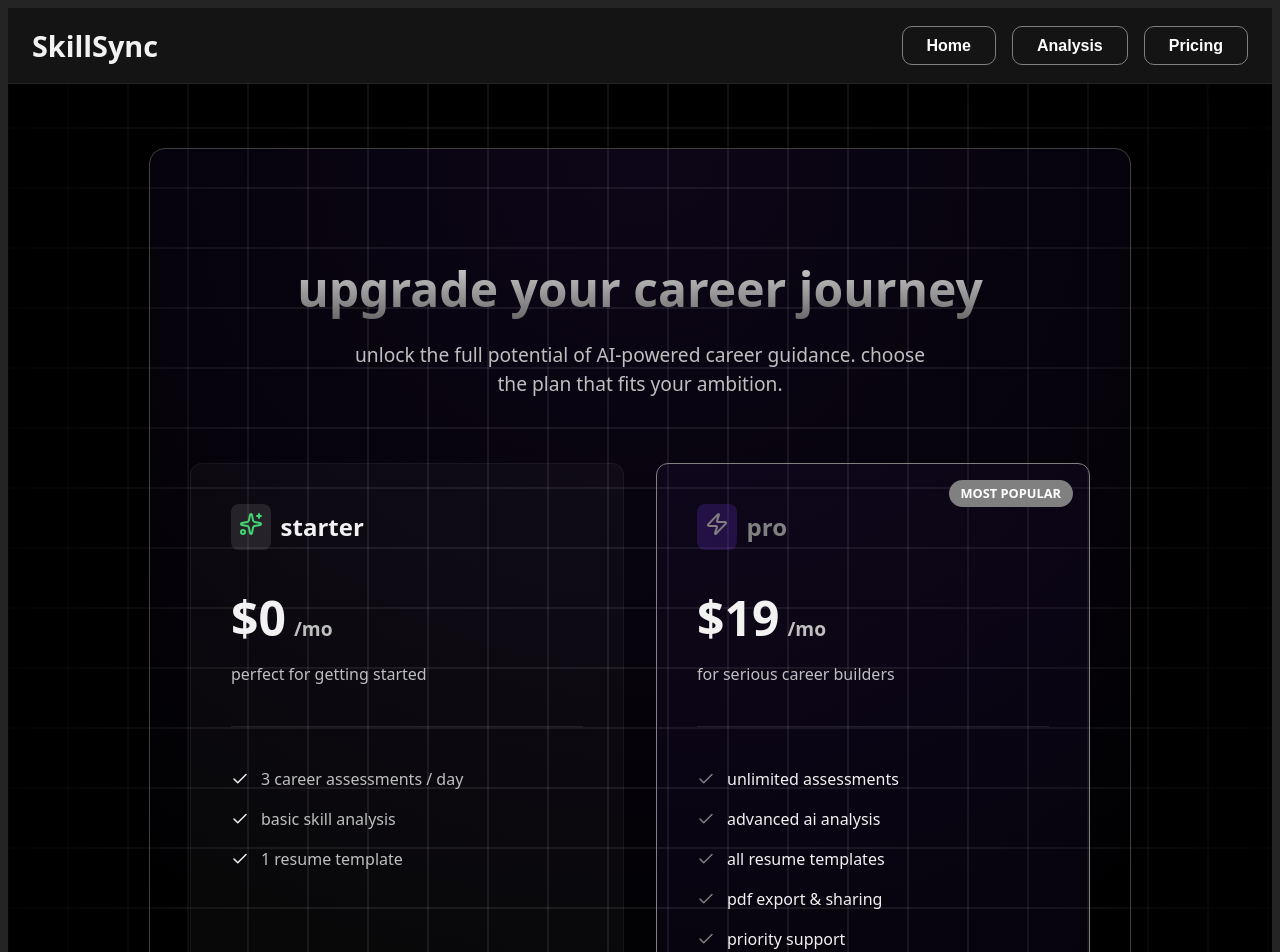
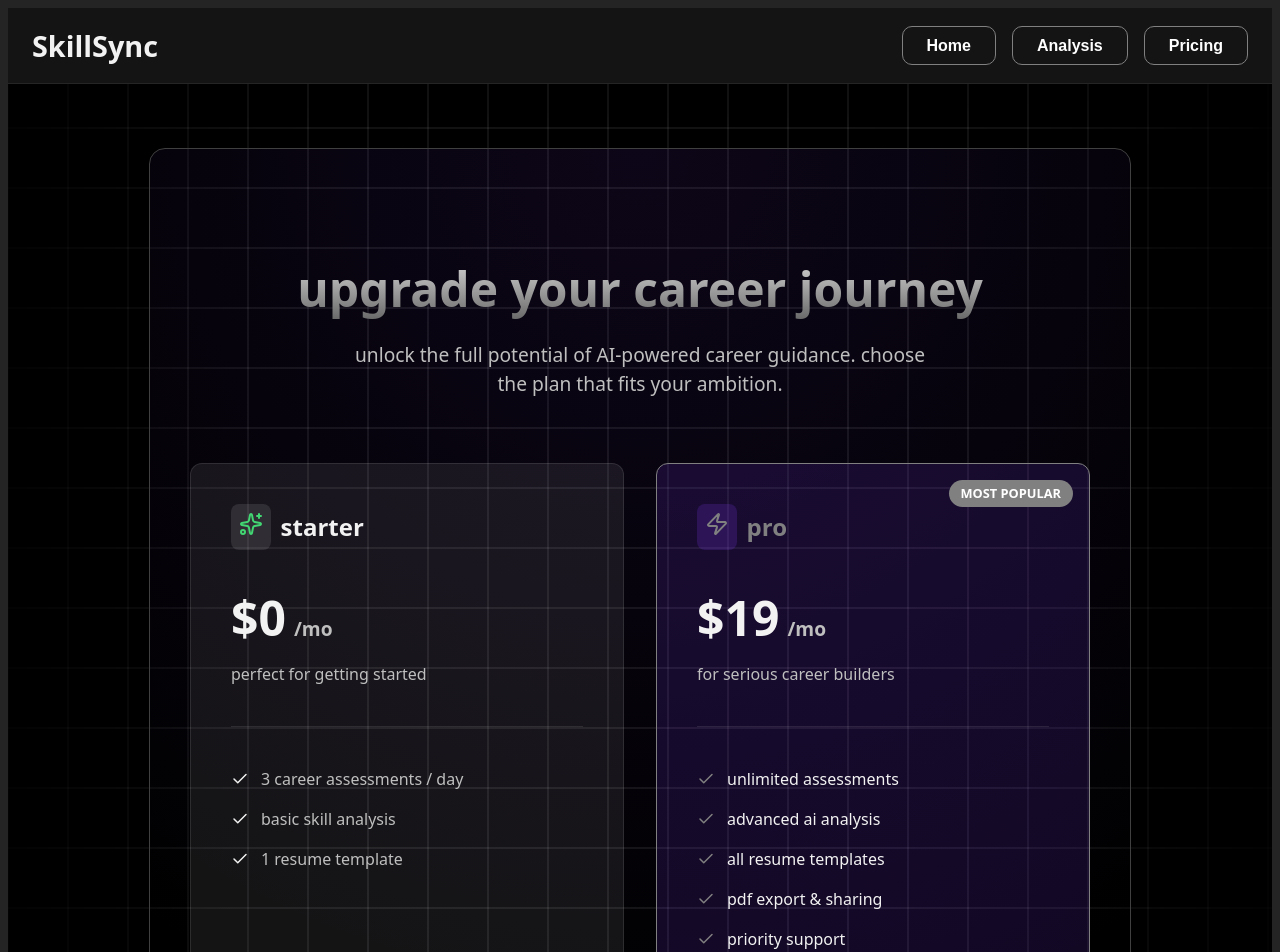
Before and after one commit to Banshal-Yadav/CareerAI-SaaS, a React (Vite) app: page /pricing in a window 1280 px wide. Shown: the top 952 px of the page. Built offline with nearby package versions, Linux system fonts and the light colour scheme; no server answers.

Commit message:
enhance pricing visibility with darker backgrounds

```diff
--- a/src/components/Pricing/ComparisonTable.jsx
+++ b/src/components/Pricing/ComparisonTable.jsx
@@ -14,7 +14,7 @@ const ComparisonTable = () => {
     return (
         <div style={{
             marginTop: '4rem',
-            background: 'rgba(10, 10, 10, 0.8)',
+            background: 'rgba(0, 0, 0, 0.9)',
             backdropFilter: 'blur(12px)',
             borderRadius: '16px',
             padding: '2rem',
--- a/src/pages/Pricing.jsx
+++ b/src/pages/Pricing.jsx
@@ -29,8 +29,8 @@ const Pricing = ({ id }) => {
                     display: 'flex',
                     flexDirection: 'column',
                     gap: '1.5rem',
-                    background: 'rgba(255, 255, 255, 0.03)',
-                    border: '1px solid rgba(255, 255, 255, 0.05)'
+                    background: 'rgba(255, 255, 255, 0.08)',
+                    border: '1px solid rgba(255, 255, 255, 0.1)'
                 }}>
                     <div className="strength-card-header">
                         <div style={{ background: 'rgba(255, 255, 255, 0.1)', padding: '0.5rem', borderRadius: '8px' }}>
@@ -74,7 +74,7 @@ const Pricing = ({ id }) => {
                     flexDirection: 'column',
                     gap: '1.5rem',
                     border: '1px solid var(--accent-primary)',
-                    background: 'rgba(124, 58, 237, 0.05)',
+                    background: 'rgba(124, 58, 237, 0.15)',
                     position: 'relative',
                     overflow: 'hidden'
                 }}>
```
